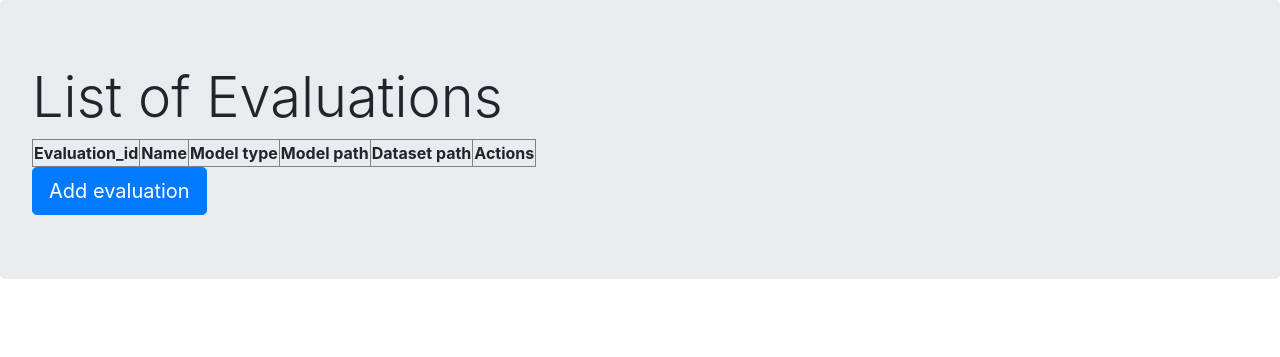
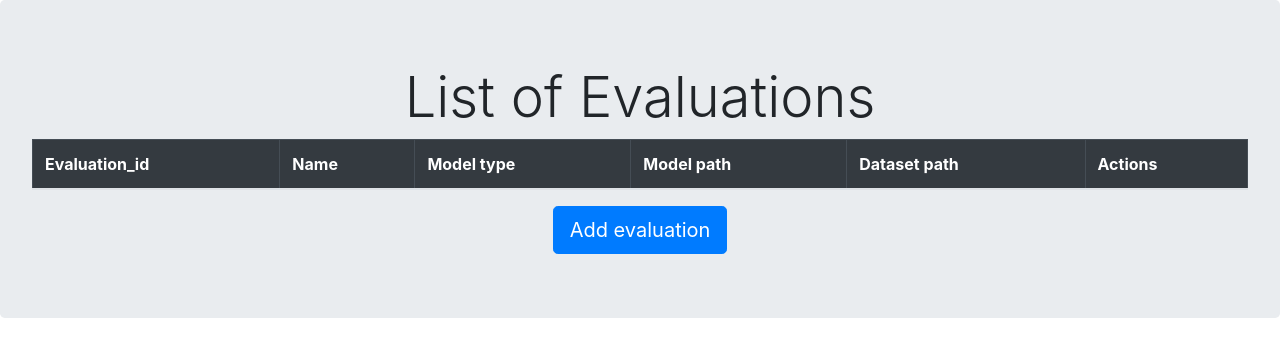
Before and after one commit to kumar-shivam-ranjan/Model-Evaluation-and-diagnosis-display, a Flask app: page /evaluatelist in a window 1280 px wide. Shown: the top 357 px of the page. Run offline with Flask 2, Linux system fonts and the light colour scheme; data that the repository does not hold is empty; parts of the project's set-up code (start-up, migrations or seed data) failed here and were passed over.

Commit message:
added css to table

```diff
--- a/ProjectML/templates/all_evaluations.html
+++ b/ProjectML/templates/all_evaluations.html
@@ -15,16 +15,16 @@
 
 
     <div class="jumbotron">
-      <h1 class="display-4">List of Evaluations</h1>
-      <table border=1>
-        <tr>
+      <div class="text-center"><h1 class="display-4">List of Evaluations</h1></div>
+      <table class="table" border=1>
+        <thead class="table-dark">
           <th>Evaluation_id</th>
           <th>Name</th>
           <th>Model type</th>
           <th>Model path</th>
           <th>Dataset path</th>
           <th>Actions</th>
-        </tr>
+        </thead>
         {% for evaluation in entities %}
           <tr>
             <td>{{evaluation.eval_id}}</td>
@@ -40,8 +40,9 @@
           </tr>
         {% endfor %}
       </table>
-      <a class="btn btn-primary btn-lg" href="/neweval" role="button">Add evaluation</a>
+      <div class="text-center"><a class="btn btn-primary btn-lg" href="/neweval" role="button">Add evaluation</a>
     </div>
+  </div>
 
 
 
```
